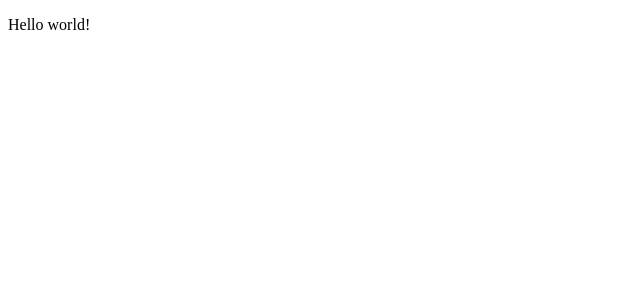
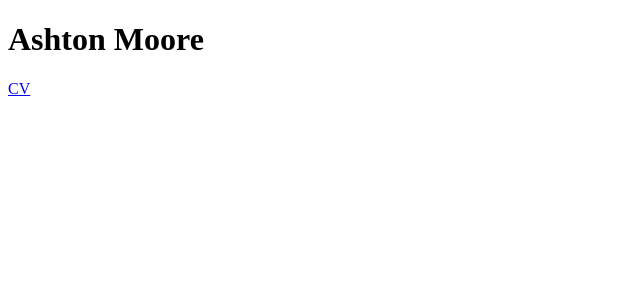
Before and after one commit to ashtonmoomoo/ashtonmoomoo.github.io, a Next.js app in the folder web/: page / in a window 1280 px wide. Shown: the top 300 px of the page, without its empty margins (0-640 px from the left). Built offline with nearby package versions, Linux system fonts and the light colour scheme.

Commit message:
Link to CV

```diff
--- a/web/pages/index.tsx
+++ b/web/pages/index.tsx
@@ -1,3 +1,14 @@
 export default function Home() {
-  return <p>Hello world!</p>;
+  return (
+    <>
+      <h1>Ashton Moore</h1>
+      <a
+        href="https://ashtonmooredevartefacts.s3.ap-southeast-2.amazonaws.com/ashton_moore_cv.pdf"
+        target="_blank"
+        rel="noreferrer"
+      >
+        CV
+      </a>
+    </>
+  );
 }
```
